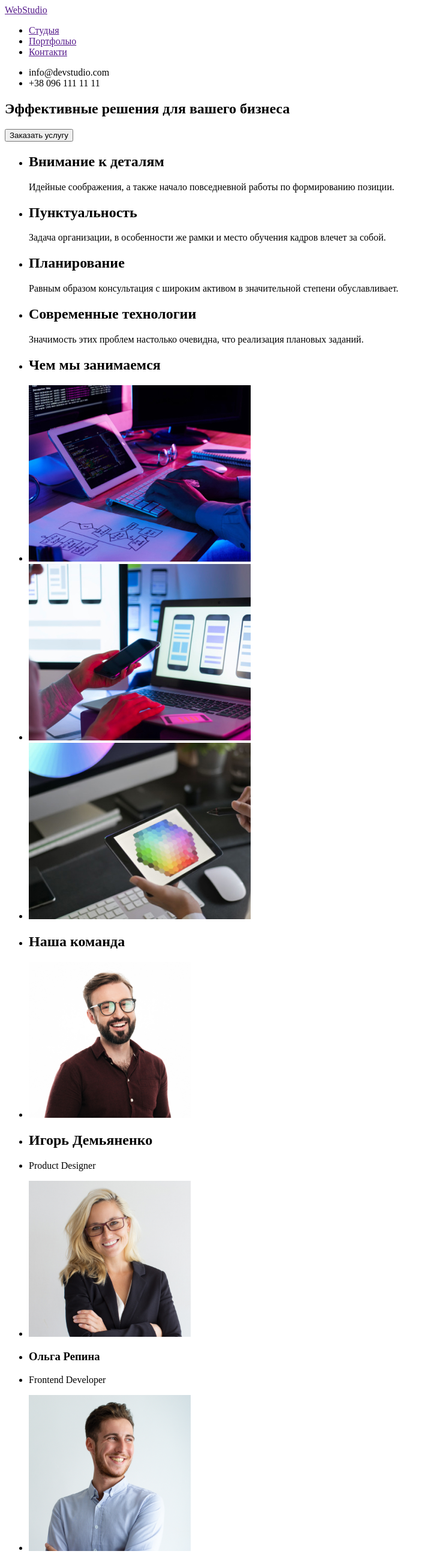
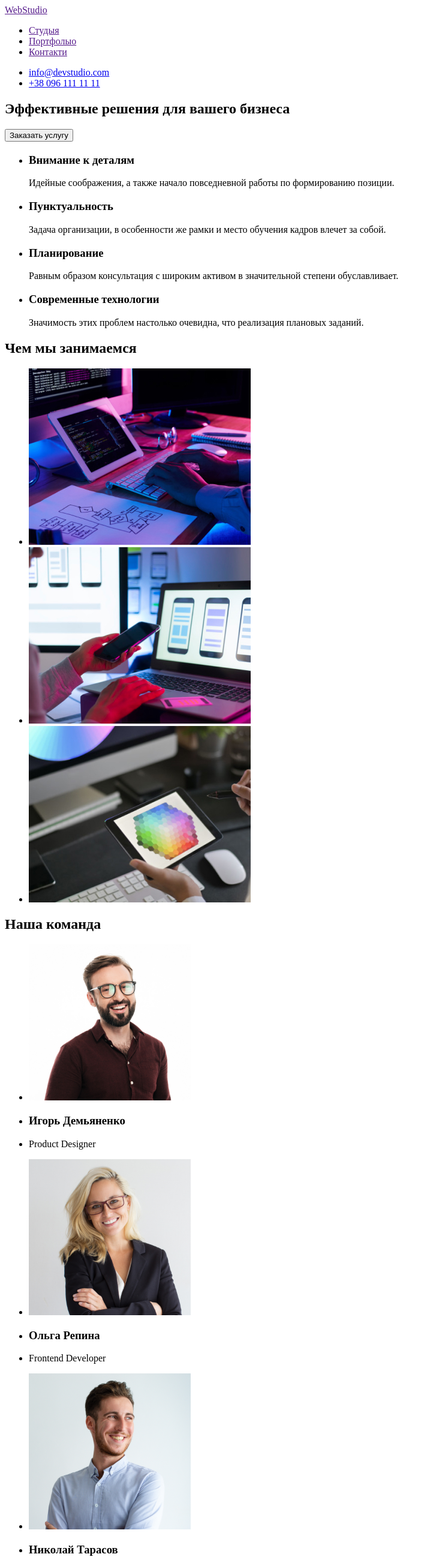
Before and after one commit to SerhiyPshinka/hw-01, a plain HTML site: page index.html in a window 1280 px wide. Shown: the top 2595 px of the page at 60% size, without its empty margins (0-717 px from the left). Drawn offline with Linux system fonts and the light colour scheme.

Commit message:
Update index.html
index.html

```diff
--- a/index.html
+++ b/index.html
@@ -22,8 +22,12 @@
                 </ul>
                 </nav>
                 <ul>
-                    <li>info@devstudio.com</li>
-                    <li>+38 096 111 11 11</li>
+                    <li>
+                        <a href="mailto:info@devstudio.com">info@devstudio.com</a>
+                    </li>
+                    <li>
+                        <a href="tel:+380961111111">+38 096 111 11 11</a>
+                    </li>
                 </ul>
 
 
@@ -35,25 +39,27 @@
             <section>
                 <h1>Эффективные решения для вашего бизнеса</h1>
 
-                <button>Заказать услугу</button>
+                <button type="button">Заказать услугу</button>
             </section>
 
             <section>
+
+                <h2></h2>
                 <ul>
                     <li>
-                        <h2>Внимание к деталям</h2>
+                        <h3>Внимание к деталям</h3>
                         <p>Идейные соображения, а также начало повседневной работы по формированию позиции.</p>
                     </li>
                     <li>
-                        <h2>Пунктуальность</h2>
+                        <h3>Пунктуальность</h3>
                         <p>Задача организации, в особенности же рамки и место обучения кадров влечет за собой.</p>
                     </li>
                     <li>
-                        <h2>Планирование</h2>
+                        <h3>Планирование</h3>
                         <p>Равным образом консультация с широким активом в значительной степени обуславливает.</p>
                     </li>
                     <li>
-                        <h2>Современные технологии</h2>
+                        <h3>Современные технологии</h3>
                         <p>Значимость этих проблем настолько очевидна, что реализация плановых заданий.</p>
                     </li>
 
@@ -62,10 +68,10 @@
             </section>
 
             <section>
+                <h2>Чем мы занимаемся</h2>
                 <ul>
-                    <li>
-                        <h2>Чем мы занимаемся</h2>
-                    </li>
+
+
                         <li>
                             <img src="./images/box1.jpg" alt="box1">
                         </li>
@@ -80,24 +86,20 @@
             </section>
 
             <section>
+                <h2>Наша команда</h2>
                     <ul>
-                    <li>
-                        <h2>Наша команда</h2>
-                    </li>
                         <li>
                             <img src="./images/name1.jpg" alt="Product Designer" height="260">
                         </li>
                         <li>
-                        <h2>Игорь Демьяненко</h2>
+                            <h3>Игорь Демьяненко</h3>
                         </li>
                         <li>
                             <p>Product Designer</p>
                         </li>
+
                     </ul>
-            </section>
-            <section>
                     <ul>
-
                         <li>
                             <img src="./images/name2.jpg" alt="Frontend Developer" height="260">
                         </li>
@@ -108,10 +110,7 @@
                             <p>Frontend Developer</p>
                         </li>
                     </ul>
-            </section>
-            <section>
                     <ul>
-
                         <li>
                             <img src="./images/name3.jpg" alt="Marketing" height="260">
                         </li>
@@ -122,10 +121,7 @@
                             <p>Marketing</p>
                         </li>
                     </ul>
-            </section>
-            <section>
                     <ul>
-
                         <li>
                             <img src="./images/name4.jpg" alt="UI Designer" height="260">
                         </li>
@@ -135,31 +131,28 @@
                         <li>
                             <p>UI Designer</p>
                         </li>
+
                     </ul>
+
             </section>
 
         </main>
 
         <footer>
+            <a href="">WebStudio</a>
             <address>
             <ul>
+
                 <li>
-                    <a href="">WebStudio</a>
+
+                     <a href="https://www.google.com/maps/place/%D0%B1%D1%83%D0%BB.+%D0%9B%D0%B5%D1%81%D0%B8+%D0%A3%D0%BA%D1%80%D0%B0%D0%B8%D0%BD%D0%BA%D0%B8,+26,+%D0%9A%D0%B8%D0%B5%D0%B2,+02000/@50.4265807,30.5383858,17z/data=!3m1!4b1!4m5!3m4!1s0x40d4cf0e033ecbe9:0x57a4dffefec77da0!8m2!3d50.4265807!4d30.5383858">г. Киев, пр-т Леси Украинки, 26</a>
+
                 </li>
                 <li>
-                    <p>
-                        г. Киев, пр-т Леси Украинки, 26
-                    </p>
+                    <a href="mailto:info@devstudio.com">info@devstudio.com</a>
                 </li>
                 <li>
-                    <p>
-                        info@example.com
-                    </p>
-                </li>
-                <li>
-                    <p>
-                        +38 099 111 11 11
-                    </p>
+                    <a href="tel:+380961111111">+38 096 111 11 11</a>
                 </li>
 
             </ul>
```
Lines whose indentation alone changed are shown as unchanged.
